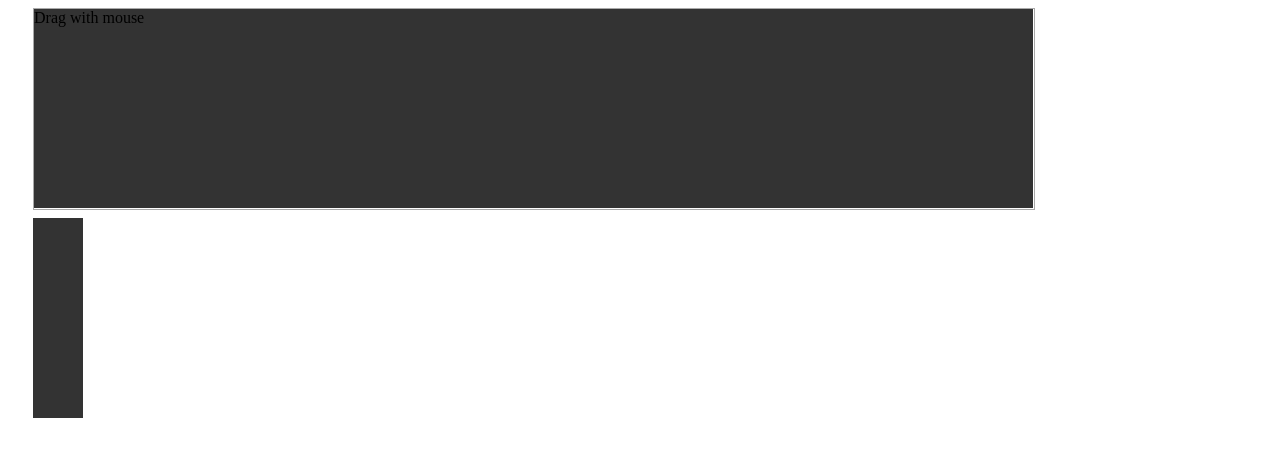
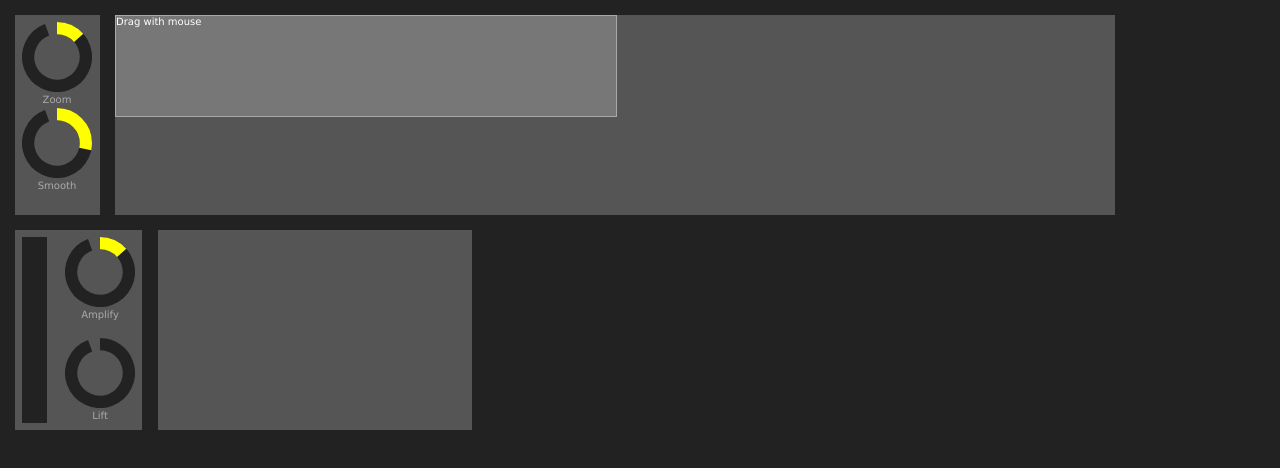
Before and after one commit to Udart/volumetricapp, a website: page index.html in a window 1280 px wide. Drawn offline with Linux system fonts and the light colour scheme.

Commit message:
gui and knobs. OSC and midi still todo

```diff
--- a/css/main.css
+++ b/css/main.css
@@ -1,3 +1,52 @@
+body {
+    background: #222;
+    margin: 0;
+    overflow: hidden;
+    font-size:10px;
+    font-family: Verdana,sans-serif;
+    -webkit-user-select: none;
+    color: #aaa;
+}
+
+#spectrumContainer {
+    position:absolute;
+    margin-left:15px;
+    margin-top:15px;
+    top: 0px;
+    left: 100px;
+    background-color: #555;
+}
+
+#meterContainer {
+    position:absolute;
+    margin-left:15px;
+    margin-top:15px;
+    top: 215px;
+    left: 0px;
+    background-color: #555;
+    width: 113px;
+    height: 186px;
+    padding: 7px;
+}
+
+#outputContainer {
+    position:absolute;
+    margin-left:15px;
+    margin-top:15px;
+    top: 215px;
+    left: calc(113px + 30px);
+    background-color: #555;
+    width: 300px;
+    height: 186px;
+    padding: 7px;
+}
+
+#spectrumCanvas {
+    position:absolute;
+    left: 0px;
+    top: 0px;
+}
+
 #vlmArea {
     width: 100px;
     height: 100px;
@@ -5,19 +54,38 @@
     position: absolute;
     left: 0px;
     top: 0px;
+    background-color:rgba(255, 255, 255, 0.2);
+    color: #ffffff;
 }
-#container {
-    position:absolute;
-    margin-left:25px;
+
+#meter {
+    background-color: #222;
+    position: absolute;
 }
-#canvas {
-    position:absolute;
-    left: 0px;
-    top: 0px;
-    background-color: #333333;
+.dialDiv {
+    position: absolute;
+    text-align: center;
 }
-#meter {
-    background-color: #333333;
-    position: absolute;
-    top: 210px;
+
+#amplify {
+    left: 50px;
 }
+#lift {
+    left: 50px;
+    top: 108px;
+}
+
+#inputDialsContainer {
+    margin-top: 15px;
+    margin-left: 15px;
+    background-color: #555;
+    height: 186px;
+    width: 71px;
+    padding: 7px;
+}
+
+#zoomBass {
+}
+#smooth {
+    top: 108px;
+}
--- a/index.html
+++ b/index.html
@@ -5,21 +5,46 @@
     <script type="text/javascript" src="js/jquery-1.8.0.min.js"></script>
     <script src="js/jquery-ui.js"></script>
     <script src="js/main.js"></script>
+    <script src="js/main.js"></script>
+    <script src="js/jquery.knob.min.js"></script>
     <link rel="stylesheet" href="css/jquery-ui.css">
     <link rel="stylesheet" href="css/main.css">
 </head>
 <body>
-    <div id="container">
-        <canvas id="canvas"></canvas>
+    <div id="inputDialsContainer">
+        <div id="zoomBass" class="dialDiv">
+            <input type="text" class="dial">
+            <div>Zoom</div>
+        </div>
+         <div id="smooth" class="dialDiv">
+            <input type="text" class="dial">
+            <div>Smooth</div>
+        </div>
+    </div>
+    <div id="spectrumContainer">
+        <canvas id="spectrumCanvas"></canvas>
         <div id="vlmArea">Drag with mouse</div>
-        <canvas id="meter" height="200" width="50"></canvas>
     </div>
+    <div id="meterContainer">
+        <canvas id="meter"></canvas>
+       <div id="amplify" class="dialDiv">
+            <input type="text" class="dial">
+            <div>Amplify</div>
+        </div>
+       <div id="lift" class="dialDiv">
+            <input type="text" class="dial">
+            <div>Lift</div>
+        </div>
+    </div>
+    <div id="outputContainer">
+    </div>
+
 
     <script type="text/javascript">
 
         $(document).ready(function() {
             vlm.init();
-         });
+        });
 
     </script>
 
--- a/js/main.js
+++ b/js/main.js
@@ -9,11 +9,14 @@ vlm.init = function() {
     vlmMeter.init();
  }
 
-vlm.getAverageVolume = function(array) {
+//zeroVal: what to return if empty array
+vlm.getAverageVolume = function(array, zeroVal) {
     var values = 0;
     var average;
 
     var length = array.length;
+    if (length == 0)
+        return zeroVal;
 
     // get all the frequency amplitudes
     for (var i = 0; i < length; i++) {
@@ -33,7 +36,8 @@ var vlmIn = {
     audioContext: null,
     analyser: null,
     microphone: null,
-    javascriptNode: null
+    javascriptNode: null,
+    timeSmooth: 0.3
 }
 
 vlmIn.init = function() {
@@ -45,17 +49,20 @@ vlmIn.init = function() {
 }
 
 vlmIn.analyseAudio = function() {
+    //Set the smoothing
+    vlmIn.analyser.smoothingTimeConstant = vlmIn.timeSmooth;
     // bincount is fftsize / 2
     vlmIn.analyser.getByteFrequencyData(vlmIn.freqArray);
 
     //Draw the spectrum to the canvas
     vlmSpectrum.drawSpectrum(vlmIn.freqArray);
+    //Draw the volumeter
+    vlmMeter.drawVolumeter();
 }
 
 vlmIn.createAudioNodes = function(stream) {
     vlmIn.audioContext = new AudioContext();
     vlmIn.analyser = vlmIn.audioContext.createAnalyser();
-    vlmIn.analyser.smoothingTimeConstant = 0.3;
     //analyser.fftSize = 256;
 
 
@@ -87,10 +94,13 @@ var vlmSpectrum = {
 }
 
 vlmSpectrum.init = function() {
-    $("#canvas").attr("width", vlmSpectrum.width);
-    $("#canvas").attr("height", vlmSpectrum.height);
+    $("#spectrumCanvas").attr("width", vlmSpectrum.width);
+    $("#spectrumCanvas").attr("height", vlmSpectrum.height);
+    $("#spectrumContainer").css("height", vlmSpectrum.height);
+    $("#spectrumContainer").css("width", vlmSpectrum.width);
 
-    vlmSpectrum.canvasContext = $("#canvas").get()[0].getContext("2d");
+
+    vlmSpectrum.canvasContext = $("#spectrumCanvas").get()[0].getContext("2d");
 
     // create a gradient for the fill
     vlmSpectrum.gradient = vlmSpectrum.canvasContext.createLinearGradient(0,0,0,vlmSpectrum.height);
@@ -100,6 +110,38 @@ vlmSpectrum.init = function() {
     vlmSpectrum.gradient.addColorStop(1,'#ffffff');
 
     vlmSpectrum.canvasContext.fillStyle=vlmSpectrum.gradient;
+
+    vlmSpectrum.initGui();
+}
+
+vlmSpectrum.initGui = function() {
+    var options = {
+        'min': 15,
+        'max': 50,
+        'displayInput': false,
+        'width': 70,
+        'height': 70,
+        'fgColor': "#ffff00",
+        'bgColor': "#222",
+        'angleArc': 340,
+        'change' : function (v) { vlmSpectrum.barWidth = v/10 }
+    };
+
+    $("#zoomBass .dial").knob(options);
+    $('#zoomBass .dial')
+    .val(20)
+    .trigger('change');
+
+    options.min = 0.0;
+    options.max = 1.0;
+    options.step = 0.01;
+    options.change = function (v) { vlmIn.timeSmooth = v }
+
+    $("#smooth .dial").knob(options);
+    $('#smooth .dial')
+    .val(vlmIn.timeSmooth)
+    .trigger('change');
+
 }
 
 vlmSpectrum.getNormFromAnalyser = function(analyserValue) {
@@ -136,8 +178,7 @@ vlmSpectrum.drawSpectrum = function(array) {
         vlmSpectrum.canvasContext.fillRect(x, y, vlmSpectrum.barWidth*0.8, vlmSpectrum.height)
 
     }
-    var meterVol = vlm.getAverageVolume(meterSum);
-    vlmMeter.drawVolumeter(meterVol);
+    vlmMeter.normVol = vlm.getAverageVolume(meterSum, 0);
 }
 
 
@@ -145,9 +186,9 @@ vlmSpectrum.drawSpectrum = function(array) {
 // The user selected area of the spectrum
 
 var vlmArea = {
-    width: vlmSpectrum.width,
-    height: vlmSpectrum.height,
-    position: {top: 0,left: 0}
+    width: vlmSpectrum.width/2,
+    height: vlmSpectrum.height/2,
+    position: {top: 10,left: 0}
 }
 
 vlmArea.init = function() {
@@ -155,12 +196,12 @@ vlmArea.init = function() {
     $( "#vlmArea" ).height(vlmArea.height);
 
     $( "#vlmArea" ).resizable({
-        containment: $('canvas'),
+        containment: $('#spectrumContainer'),
         handles: "all",
         stop: function(event, ui) {
             var w = $(this).width();
             var h = $(this).height();
-            console.log('w', w, "h", h);
+            //console.log('w', w, "h", h);
             //Size excluding the border
             vlmArea.width = w;
             vlmArea.height = h;
@@ -171,9 +212,9 @@ vlmArea.init = function() {
     });
 
     $( "#vlmArea" ).draggable({
-        containment: $('canvas'),
+        containment: $('#spectrumContainer'),
         stop: function(event, ui){
-            console.log(ui.position.top, ui.position.left)
+            //console.log(ui.position.top, ui.position.left)
             //position relative to the container
             vlmArea.position.left = ui.position.left;
             vlmArea.position.top = ui.position.top;
@@ -212,26 +253,85 @@ vlmArea.calculateAreaValue = function(spectrumBarY) {
 
 var vlmMeter = {
     meterContext: null,
-    heightInPixels: 200
+    width:25,
+    height: 200 -14,
+    normVol: 0, //Raw volume 0-1 range from the spectrum
+    amplifyValue: 1,
+    liftValue: 0.0,
+    outputVol: 0 //calculated with lift and amplify
 };
 
 vlmMeter.init = function() {
     vlmMeter.meterContext = $("#meter").get()[0].getContext("2d");
+    $("#meter").attr("width", vlmMeter.width);
+    $("#meter").attr("height", vlmMeter.height);
+
     vlmMeter.gradient = vlmMeter.meterContext.createLinearGradient(0,0,0,$("#meter").attr("height"));
-    vlmMeter.gradient.addColorStop(0,'#000000');
+    vlmMeter.gradient.addColorStop(0,'#aa0000');
     vlmMeter.gradient.addColorStop(0.25,'#ff0000');
     vlmMeter.gradient.addColorStop(0.75,'#ffff00');
     vlmMeter.gradient.addColorStop(1,'#ffffff');
+
+    vlmMeter.initGui();
 }
 
-//normVol is a value in the 0-1 range
-vlmMeter.drawVolumeter = function(normVol) {
+vlmMeter.initGui = function() {
+    var options = {
+        'min': 0,
+        'max': 7,
+        'displayInput': false,
+        'width': 70,
+        'height': 70,
+        'fgColor': "#ffff00",
+        'bgColor': "#222",
+        'angleArc': 340,
+        'step': 0.01,
+       'change' : vlmMeter.onAmplifyChange
+    };
+
+    $("#amplify .dial").knob(options);
+    $('#amplify .dial')
+    .val(vlmMeter.amplifyValue)
+    .trigger('change');
+
+    options.min = 0;
+    options.max = 1;
+    options.change = vlmMeter.onLiftChange;
+
+    $("#lift .dial").knob(options);
+    $('#lift .dial')
+    .val(vlmMeter.liftValue)
+    .trigger('change');
+}
+
+vlmMeter.onAmplifyChange = function(v) {
+    vlmMeter.amplifyValue = v;
+}
+
+vlmMeter.onLiftChange = function(v) {
+    vlmMeter.liftValue = v;
+}
+
+vlmMeter.calcVolume = function() {
+    vlmMeter.outputVol = (vlmMeter.amplifyValue * vlmMeter.normVol) + vlmMeter.liftValue;
+    vlmMeter.outputVol = vlmMeter.outputVol > 1 ? 1 : vlmMeter.outputVol; //Cap value at 1
+}
+
+
+vlmMeter.drawVolumeter = function() {
+    vlmMeter.calcVolume();
+
     // clear the current state
-    vlmMeter.meterContext.clearRect(20, 0, 25, $("#meter").attr("height"));
+    vlmMeter.meterContext.clearRect(0, 0, 25, $("#meter").attr("height"));
 
     // set the fill style
     vlmMeter.meterContext.fillStyle=vlmSpectrum.gradient;
-    var top = vlmMeter.heightInPixels-(normVol*vlmMeter.heightInPixels);
+    var top = vlmMeter.height-(vlmMeter.outputVol*vlmMeter.height);
     // create the meters
-    vlmMeter.meterContext.fillRect(20,top,25,vlmMeter.heightInPixels);
+    vlmMeter.meterContext.fillRect(0,top,vlmMeter.width,vlmMeter.height);
+    //Draw 'lift' area
+    vlmMeter.meterContext.fillStyle = "#ffffff";
+    var liftTop = vlmMeter.height-(vlmMeter.liftValue*vlmMeter.height);
+    vlmMeter.meterContext.fillRect(0,liftTop,vlmMeter.width,vlmMeter.height);
+
 }
```
Also changed, not shown: js/jquery.knob.min.js (added).
